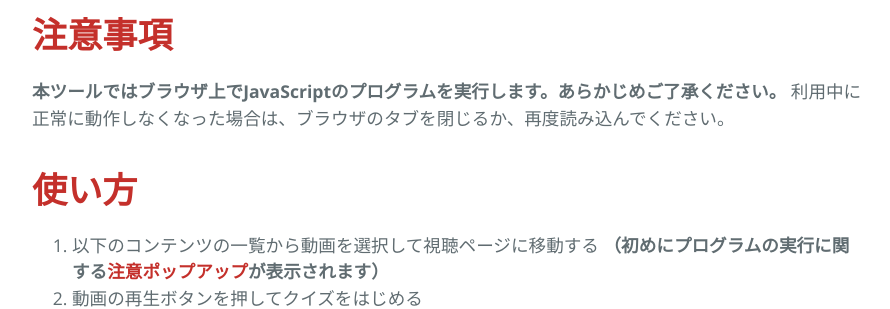
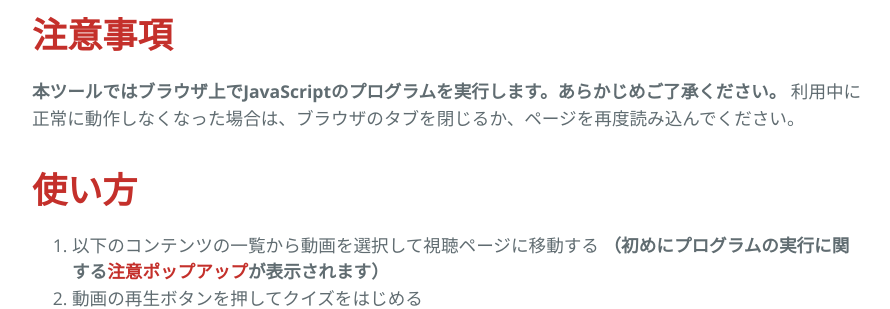
Before and after one commit to t-yokota/quizBattle, a Jekyll site: the page built from docs/index.md, in a window 1280 px wide and 900 px high, scrolled down 498 px. Shown: the part 181-490 px from the top of the window, without its empty margins (192-1082 px from the left). Built offline with Jekyll 4.4.1, drawn with Linux system fonts in a browser that asks for light colours; our own code applies the rules of GitHub Pages for plain Markdown files; some of the changed text lies outside the part shown.

Commit message:
changed description of the page.

```diff
--- a/docs/index.md
+++ b/docs/index.md
@@ -11,7 +11,7 @@
 
 # **注意事項**
 
-**本ツールではブラウザ上でJavaScriptのプログラムを実行します。あらかじめご了承ください。** 利用中に正常に動作しなくなった場合は、ブラウザのタブを閉じるか、再度読み込んでください。
+**本ツールではブラウザ上でJavaScriptのプログラムを実行します。あらかじめご了承ください。** 利用中に正常に動作しなくなった場合は、ブラウザのタブを閉じるか、ページを再度読み込んでください。
 
 # **使い方**
 
@@ -122,7 +122,7 @@
 </dd>
 </dl>
 <dl class="qa">
-<dt>コンテンツ一覧に並んだ動画のサムネイルが表示されない。</dt>
+<dt>このページに並んでいる動画のサムネイルが表示されない。</dt>
 <dd>
 <p>本ページは、iOS13以下の端末ではサムネイル画像が表示されない場合があります。</p>
 </dd>
```
